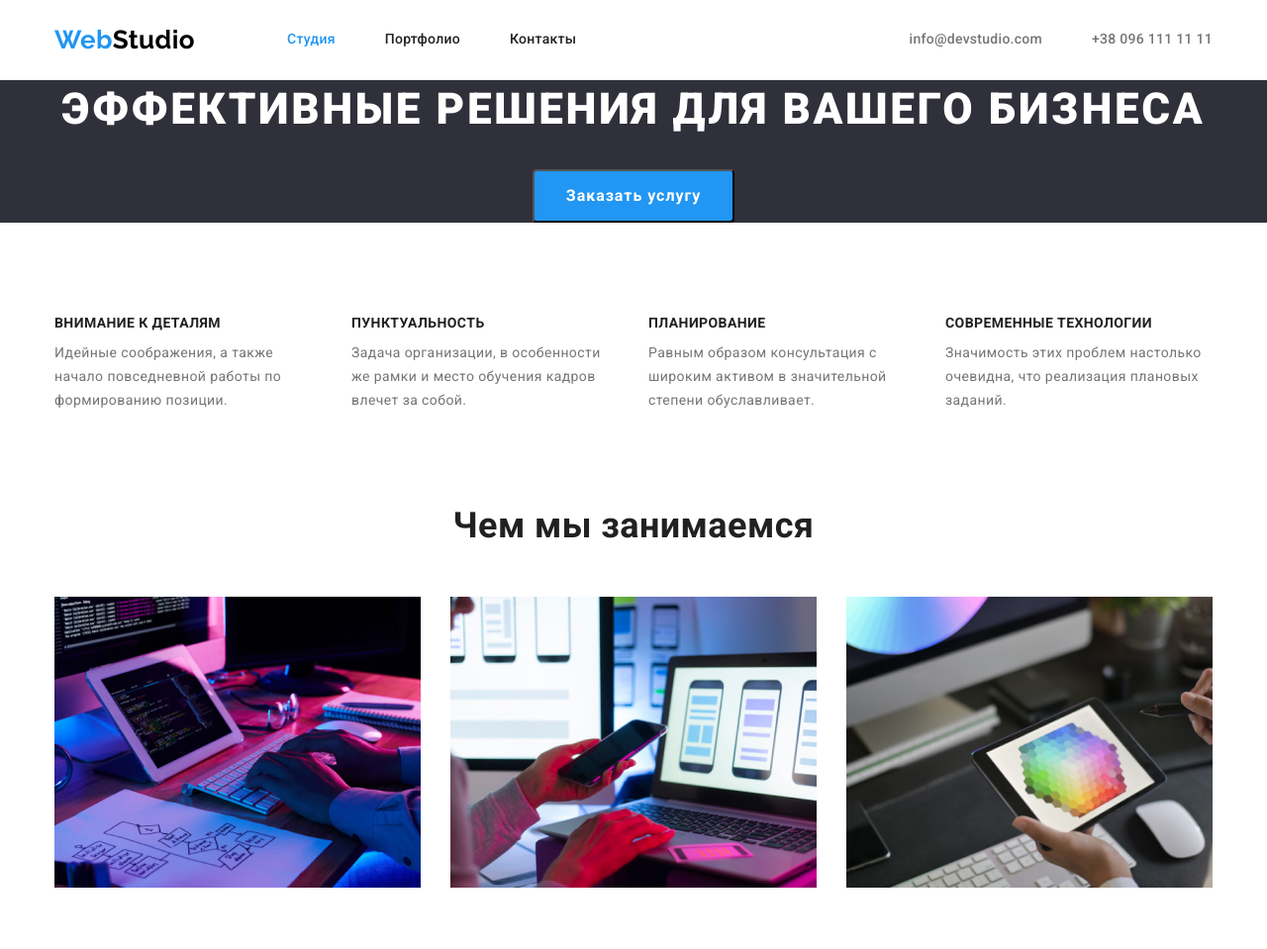
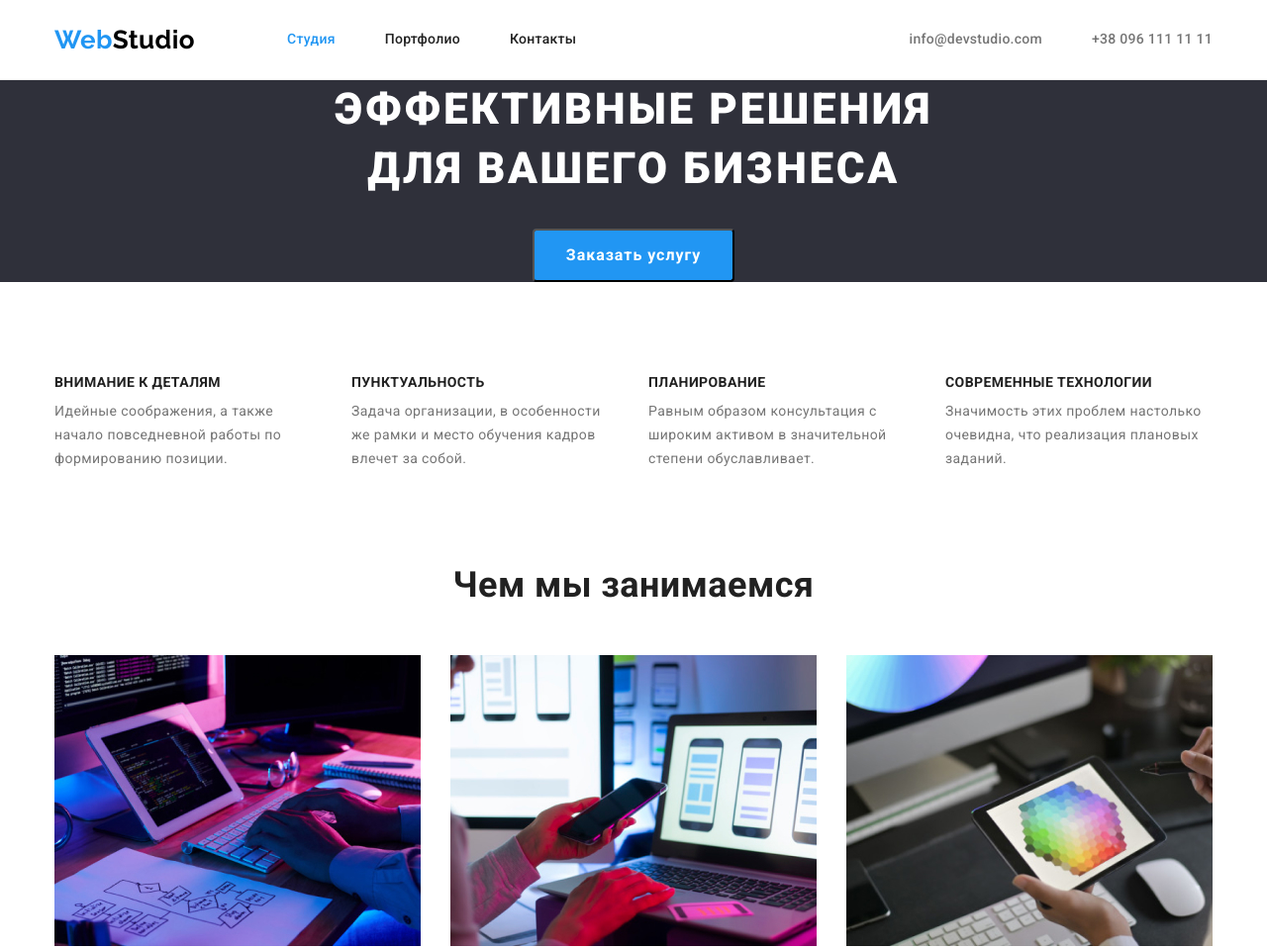
Before and after one commit to llomaka/goit-markup-hw-03, a plain HTML site: page index.html in a window 1280 px wide. Shown: the top 959 px of the page at 99% size. Drawn offline with nearby package versions, Linux system fonts and the light colour scheme.

Commit message:
Задано ширину заголовку Hero

```diff
--- a/css/styles.css
+++ b/css/styles.css
@@ -161,8 +161,8 @@
 }
 
 .hero-title {
-  margin-top: 0px;
-  margin-bottom: 30px;
+  margin: 0px auto 30px auto;
+  max-width: 696px;
 
   font-size: 44px;
   font-weight: 900;
```
